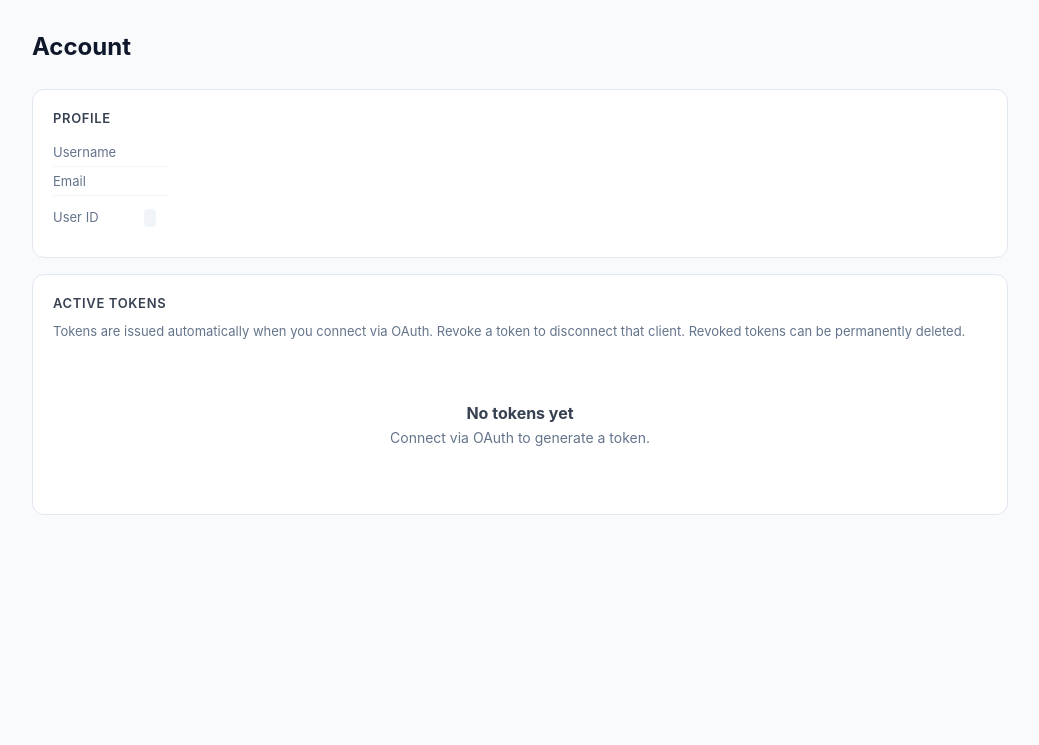
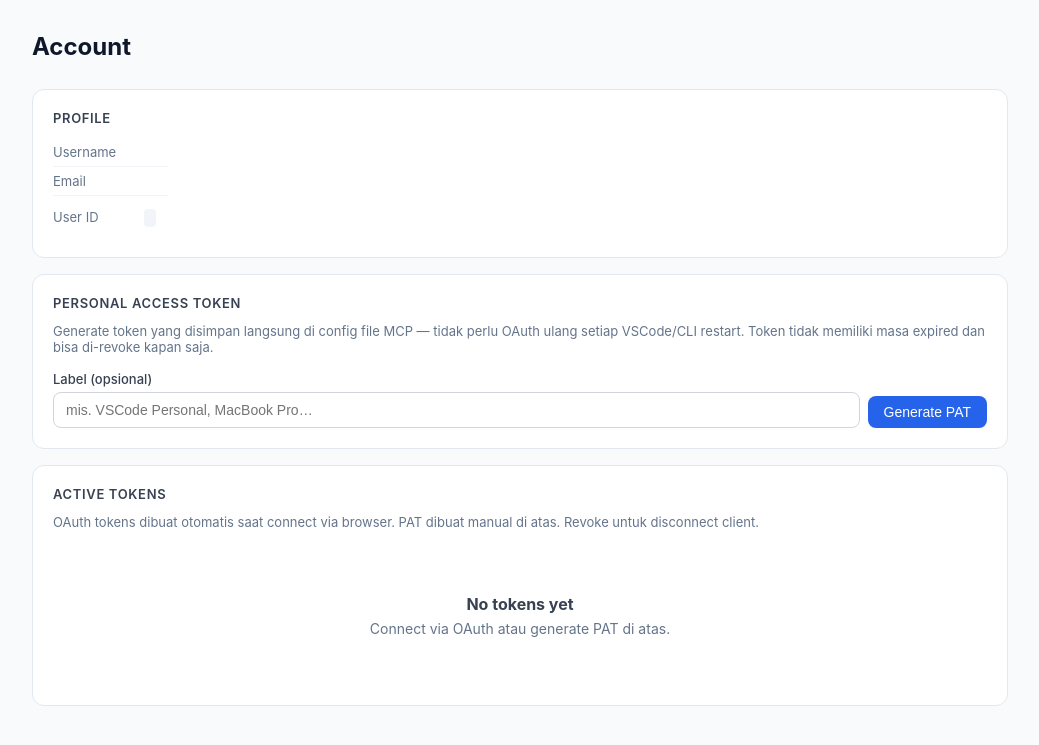
Before and after one commit to aldirrss/session-ai-mcp, a Python web app: template web/templates/account.html in a window 1280 px wide. Shown: the top 745 px of the page, without its empty margins (120-1159 px from the left). Run offline with Jinja, Linux system fonts and the light colour scheme; the template is opened without the code that fills it, so the values that code supplies are empty.

Commit message:
feat: Personal Access Token (PAT) untuk menghindari re-auth VSCode
- Tambah create_pat() di auth/store.py: token tanpa expiry (NULL expires_at)
- Account page: form Generate PAT dengan label opsional
- Setelah generate, tampilkan token sekali + snippet config MCP siap pakai
- Kolom Expires di tabel token tampilkan ∞ untuk PAT tanpa expiry
- Kolom Label/Client di tabel token untuk bedakan PAT dari OAuth token

Cara pakai: Account → Generate PAT → copy config ke ~/.claude/mcp_settings.json

Co-Authored-By: Claude Sonnet 4.6 <noreply@anthropic.com>

```diff
--- a/web/templates/account.html
+++ b/web/templates/account.html
@@ -8,6 +8,42 @@
 
 {% if flash %}<div class="flash">Done.</div>{% endif %}
 
+{% if new_pat %}
+<div class="card" style="margin-bottom:16px; border-color:#bbf7d0; background:#f0fdf4;">
+  <div class="section-title" style="color:#15803d;">Personal Access Token Generated</div>
+  <p style="font-size:13px; color:#166534; margin-bottom:12px;">
+    ⚠️ Salin token ini sekarang — <strong>tidak akan ditampilkan lagi.</strong>
+  </p>
+  <div style="display:flex; gap:8px; align-items:center; margin-bottom:20px;">
+    <code id="pat-value" style="flex:1; font-size:12px; background:#fff; border:1px solid #bbf7d0;
+          padding:10px 12px; border-radius:8px; word-break:break-all; color:#166534;">{{ new_pat }}</code>
+    <button onclick="navigator.clipboard.writeText(document.getElementById('pat-value').textContent);this.textContent='Copied!';setTimeout(()=>this.textContent='Copy',2000)"
+            class="btn btn-ghost btn-sm" type="button" style="white-space:nowrap;">Copy</button>
+  </div>
+
+  <div class="section-title" style="margin-bottom:8px;">Cara Pakai di Claude Code / VSCode</div>
+  <p style="font-size:13px; color:#64748b; margin-bottom:8px;">
+    Tambahkan konfigurasi berikut ke
+    <code style="background:#f1f5f9;padding:1px 5px;border-radius:4px;">~/.claude/mcp_settings.json</code>
+    atau file <code style="background:#f1f5f9;padding:1px 5px;border-radius:4px;">.mcp.json</code> di project:
+  </p>
+  <pre id="mcp-config" style="background:#0f172a; color:#e2e8f0; padding:16px; border-radius:8px; font-size:12px;
+       overflow-x:auto; line-height:1.6; margin-bottom:12px;">{
+  "mcpServers": {
+    "session": {
+      "type": "http",
+      "url": "{{ base_url }}/mcp",
+      "headers": {
+        "Authorization": "Bearer {{ new_pat }}"
+      }
+    }
+  }
+}</pre>
+  <button onclick="navigator.clipboard.writeText(document.getElementById('mcp-config').textContent);this.textContent='Copied!';setTimeout(()=>this.textContent='Copy config',2000)"
+          class="btn btn-ghost btn-sm" type="button">Copy config</button>
+</div>
+{% endif %}
+
 <div class="card" style="margin-bottom:16px;">
   <div class="section-title">Profile</div>
   <table style="width:auto;">
@@ -17,20 +53,39 @@
   </table>
 </div>
 
+<!-- Generate Personal Access Token -->
+<div class="card" style="margin-bottom:16px;">
+  <div class="section-title">Personal Access Token</div>
+  <p style="font-size:13px; color:#64748b; margin-bottom:16px;">
+    Generate token yang disimpan langsung di config file MCP — tidak perlu OAuth ulang setiap VSCode/CLI restart.
+    Token tidak memiliki masa expired dan bisa di-revoke kapan saja.
+  </p>
+  <form method="POST" action="/panel/web/account/action" style="display:flex; gap:8px; align-items:flex-end;">
+    <input type="hidden" name="action" value="create_pat"/>
+    <div style="flex:1;">
+      <label style="display:block; font-size:13px; font-weight:500; color:#374151; margin-bottom:5px;">
+        Label (opsional)
+      </label>
+      <input type="text" name="label" placeholder="mis. VSCode Personal, MacBook Pro…" style="width:100%;"/>
+    </div>
+    <button class="btn btn-primary" type="submit">Generate PAT</button>
+  </form>
+</div>
+
 <div class="card">
   <div class="section-title">Active Tokens</div>
   <p style="font-size:13px; color:#64748b; margin-bottom:16px;">
-    Tokens are issued automatically when you connect via OAuth.
-    Revoke a token to disconnect that client. Revoked tokens can be permanently deleted.
+    OAuth tokens dibuat otomatis saat connect via browser.
+    PAT dibuat manual di atas. Revoke untuk disconnect client.
   </p>
   {% if tokens %}
   <table>
     <thead>
       <tr>
-        <th>Client</th>
+        <th>Client / Label</th>
         <th>Prefix</th>
         <th>IP</th>
-        <th>First login</th>
+        <th>Created</th>
         <th>Last used</th>
         <th>Expires</th>
         <th></th>
@@ -41,13 +96,14 @@
       <tr style="{% if t.revoked %}opacity:0.45;{% endif %}">
         <td>
           <div style="font-size:14px; font-weight:500;">{{ t.client_name }}</div>
+          <div style="font-size:12px; color:#94a3b8;">{{ t.name }}</div>
           {% if t.revoked %}<span class="badge badge-gray" style="font-size:11px;">Revoked</span>{% endif %}
         </td>
         <td><code style="font-size:12px; background:#f1f5f9; padding:2px 6px; border-radius:4px;">{{ t.prefix }}…</code></td>
         <td style="font-size:13px; color:#64748b;">{{ t.created_ip }}</td>
         <td style="font-size:13px; color:#64748b;">{{ t.created_at[:10] }}</td>
         <td style="font-size:13px; color:#64748b;">{{ t.last_used_at[:10] if t.last_used_at else 'Never' }}</td>
-        <td style="font-size:13px; color:#64748b;">{{ t.expires_at[:10] if t.expires_at else '—' }}</td>
+        <td style="font-size:13px; color:#64748b;">{{ t.expires_at[:10] if t.expires_at else '∞' }}</td>
         <td style="white-space:nowrap;">
           {% if not t.revoked %}
           <form method="POST" action="/panel/web/account/action" style="display:inline;">
@@ -72,7 +128,7 @@
   {% else %}
   <div class="empty">
     <h3>No tokens yet</h3>
-    <p>Connect via OAuth to generate a token.</p>
+    <p>Connect via OAuth atau generate PAT di atas.</p>
   </div>
   {% endif %}
 </div>
```
Also changed, not shown: auth/store.py (+19 -0 lines), web/routes.py (+9 -0 lines).
